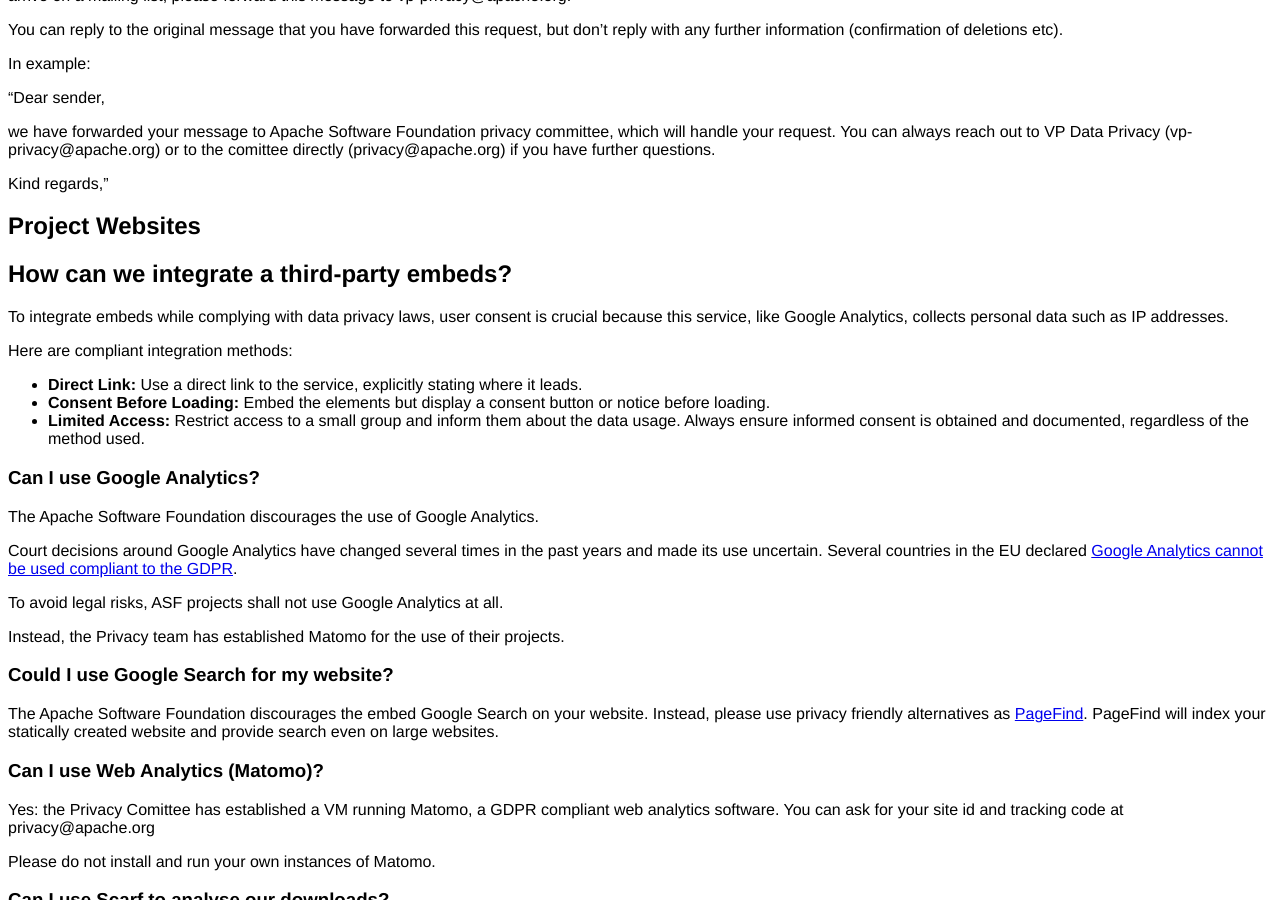
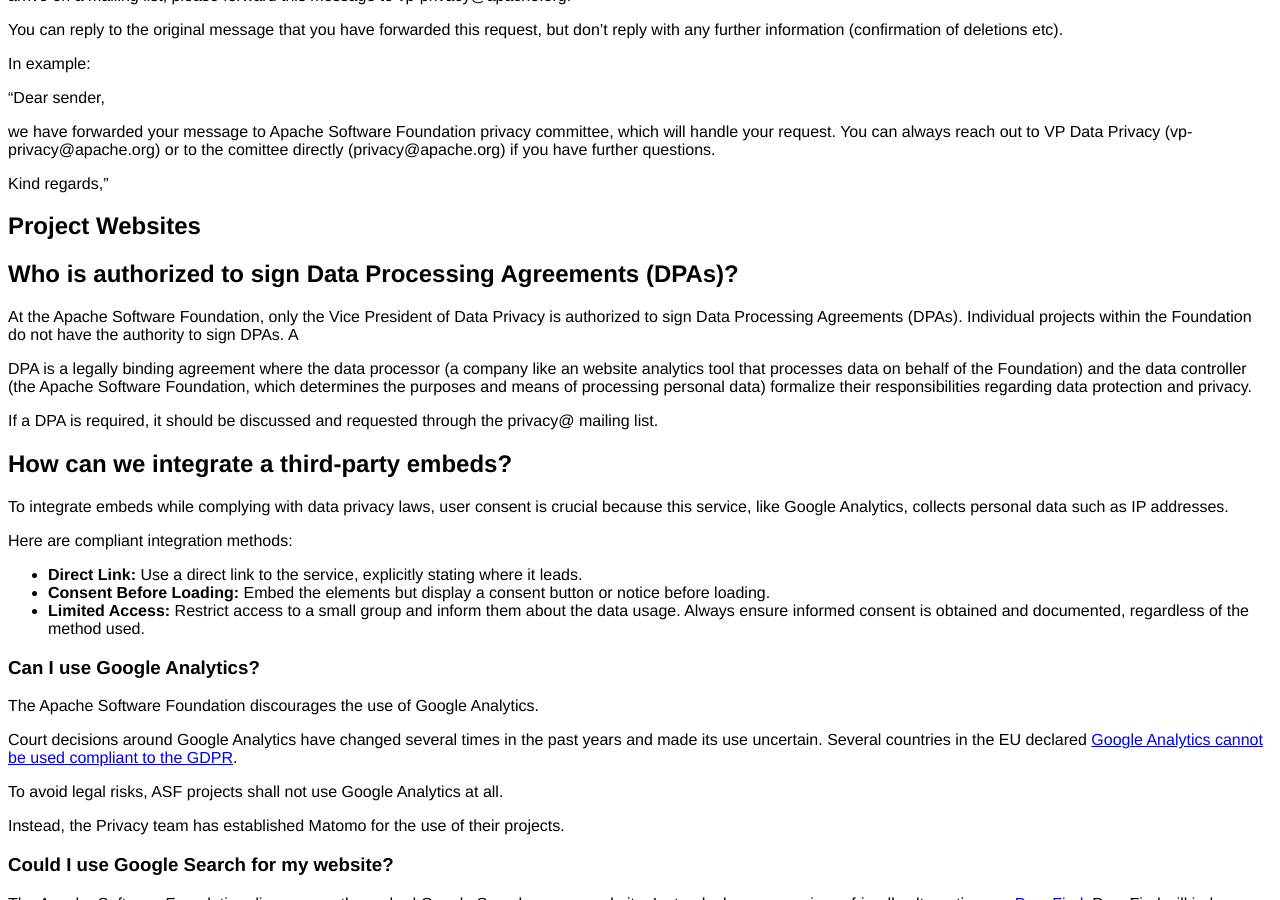
Before and after one commit to apache/privacy-website, a Jekyll site: the page output/faq/committers.html, which Jekyll copies as it is, in a window 1280 px wide and 900 px high, scrolled down 490 px. Built offline with Jekyll 4.4.1, drawn with Linux system fonts in a browser that asks for light colours.

Commit message:
Automatic Site Publish by Buildbot

```diff
--- a/output/faq/committers.html
+++ b/output/faq/committers.html
@@ -67,6 +67,17 @@
 <p>Kind regards,”</p>
 
 <h2 id="project-websites">Project Websites</h2>
+
+<h2 id="who-is-authorized-to-sign-data-processing-agreements-dpas">Who is authorized to sign Data Processing Agreements (DPAs)?</h2>
+
+<p>At the Apache Software Foundation, only the Vice President of Data Privacy is authorized to sign Data Processing Agreements (DPAs). Individual projects within the Foundation do not have the authority to sign DPAs. A</p>
+
+<p>DPA is a legally binding agreement where the data processor
+ (a company like an website analytics tool that processes data on behalf of the Foundation)
+ and the data controller (the Apache Software Foundation,
+ which determines the purposes and means of processing personal data) formalize their responsibilities regarding data protection and privacy.</p>
+
+<p>If a DPA is required, it should be discussed and requested through the privacy@ mailing list.</p>
 
 <h2 id="how-can-we-integrate-a-third-party-embeds">How can we integrate a third-party embeds?</h2>
 
--- a/output/feed.xml
+++ b/output/feed.xml
@@ -1,4 +1,4 @@
-<?xml version="1.0" encoding="utf-8"?><feed xmlns="http://www.w3.org/2005/Atom" ><generator uri="https://jekyllrb.com/" version="4.2.2">Jekyll</generator><link href="/feed.xml" rel="self" type="application/atom+xml" /><link href="/" rel="alternate" type="text/html" /><updated>2024-04-15T21:31:51+00:00</updated><id>/feed.xml</id><title type="html">Apache Software Foundation - Data Privacy</title><subtitle>Write an awesome description for your new site here. You can edit this line in _config.yml. It will appear in your document head meta (for Google search results) and in your feed.xml site description.</subtitle><entry><title type="html">Welcome to Jekyll!</title><link href="/jekyll/update/2021/03/05/welcome-to-jekyll.html" rel="alternate" type="text/html" title="Welcome to Jekyll!" /><published>2021-03-05T19:38:56+00:00</published><updated>2021-03-05T19:38:56+00:00</updated><id>/jekyll/update/2021/03/05/welcome-to-jekyll</id><content type="html" xml:base="/jekyll/update/2021/03/05/welcome-to-jekyll.html"><![CDATA[<p>You’ll find this post in your <code class="language-plaintext highlighter-rouge">_posts</code> directory. Go ahead and edit it and re-build the site to see your changes. You can rebuild the site in many different ways, but the most common way is to run <code class="language-plaintext highlighter-rouge">jekyll serve</code>, which launches a web server and auto-regenerates your site when a file is updated.</p>
+<?xml version="1.0" encoding="utf-8"?><feed xmlns="http://www.w3.org/2005/Atom" ><generator uri="https://jekyllrb.com/" version="4.2.2">Jekyll</generator><link href="/feed.xml" rel="self" type="application/atom+xml" /><link href="/" rel="alternate" type="text/html" /><updated>2024-04-15T21:58:52+00:00</updated><id>/feed.xml</id><title type="html">Apache Software Foundation - Data Privacy</title><subtitle>Write an awesome description for your new site here. You can edit this line in _config.yml. It will appear in your document head meta (for Google search results) and in your feed.xml site description.</subtitle><entry><title type="html">Welcome to Jekyll!</title><link href="/jekyll/update/2021/03/05/welcome-to-jekyll.html" rel="alternate" type="text/html" title="Welcome to Jekyll!" /><published>2021-03-05T19:38:56+00:00</published><updated>2021-03-05T19:38:56+00:00</updated><id>/jekyll/update/2021/03/05/welcome-to-jekyll</id><content type="html" xml:base="/jekyll/update/2021/03/05/welcome-to-jekyll.html"><![CDATA[<p>You’ll find this post in your <code class="language-plaintext highlighter-rouge">_posts</code> directory. Go ahead and edit it and re-build the site to see your changes. You can rebuild the site in many different ways, but the most common way is to run <code class="language-plaintext highlighter-rouge">jekyll serve</code>, which launches a web server and auto-regenerates your site when a file is updated.</p>
 
 <p>Jekyll requires blog post files to be named according to the following format:</p>
 
```
